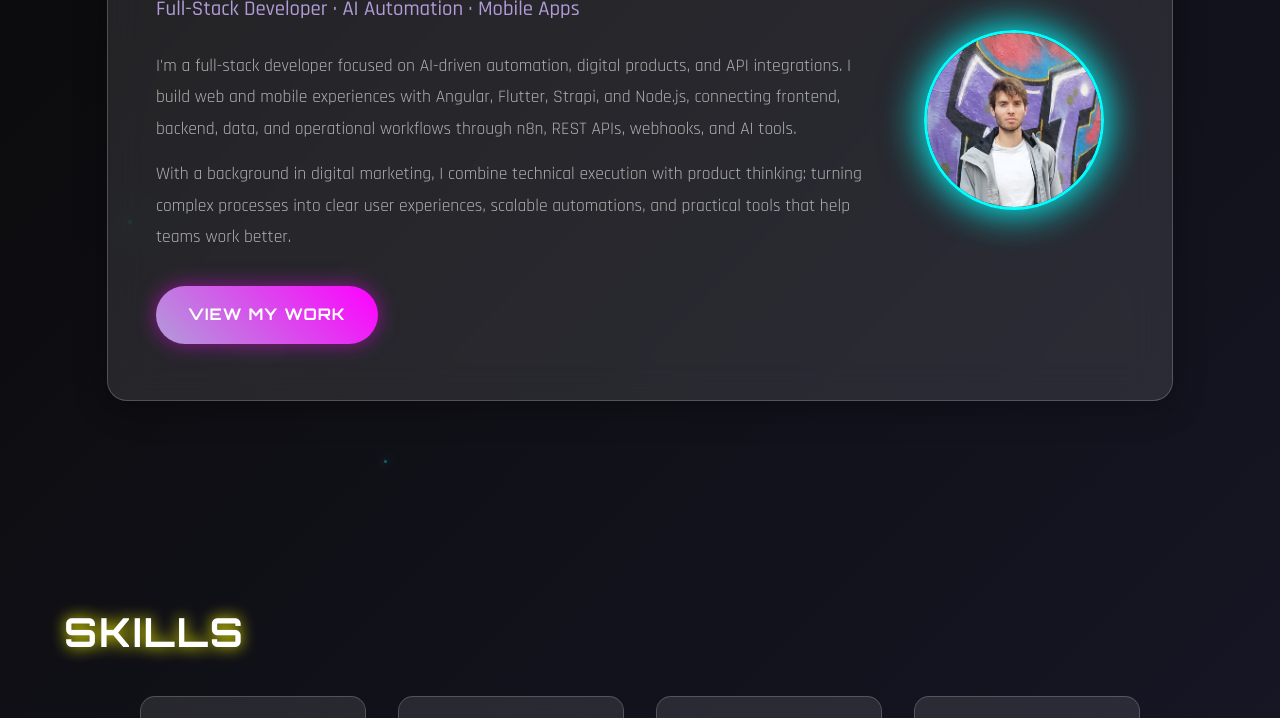
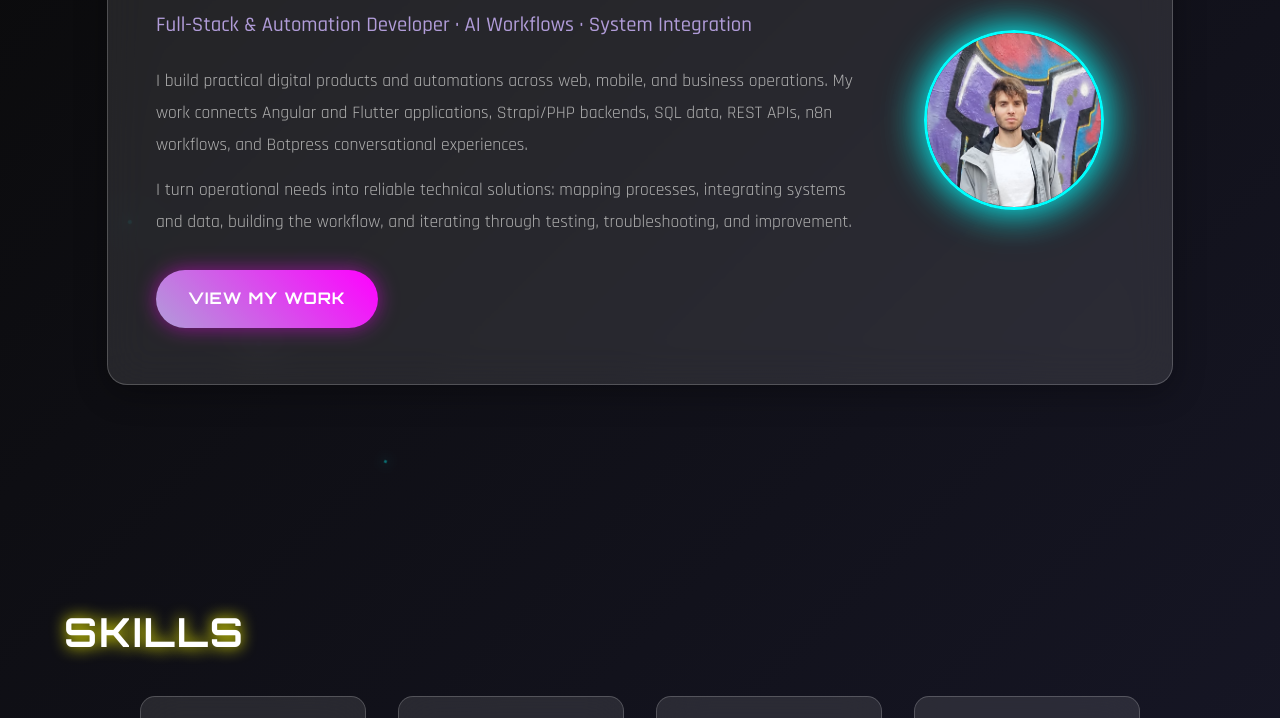
Before and after one commit to Jockeys97/Jockeys97-github.io, a website: page index.html in a window 1280 px wide. Shown: the part 280-998 px from the top of the page. Drawn offline with Linux system fonts and the light colour scheme.

Commit message:
Refine portfolio professional summary

```diff
--- a/index.html
+++ b/index.html
@@ -59,10 +59,10 @@
         <div class="hero-content">
             <div class="hero-text">
                 <h1>Alessio Fantini</h1>
-                <div class="subtitle">Full-Stack Developer · AI Automation · Mobile Apps</div>
+                <div class="subtitle">Full-Stack &amp; Automation Developer · AI Workflows · System Integration</div>
                 <div class="hero-summary">
-                    <p>I'm a full-stack developer focused on AI-driven automation, digital products, and API integrations. I build web and mobile experiences with Angular, Flutter, Strapi, and Node.js, connecting frontend, backend, data, and operational workflows through n8n, REST APIs, webhooks, and AI tools.</p>
-                    <p>With a background in digital marketing, I combine technical execution with product thinking: turning complex processes into clear user experiences, scalable automations, and practical tools that help teams work better.</p>
+                    <p>I build practical digital products and automations across web, mobile, and business operations. My work connects Angular and Flutter applications, Strapi/PHP backends, SQL data, REST APIs, n8n workflows, and Botpress conversational experiences.</p>
+                    <p>I turn operational needs into reliable technical solutions: mapping processes, integrating systems and data, building the workflow, and iterating through testing, troubleshooting, and improvement.</p>
                 </div>
                 <a href="#mobile-apps" class="cta-button">View My Work</a>
             </div>
```
